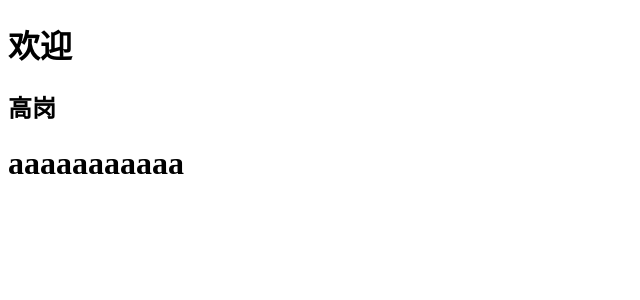
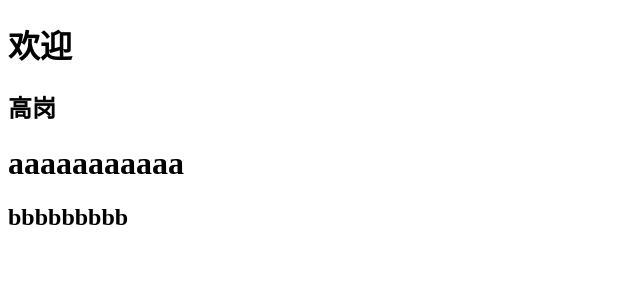
Before and after one commit to 1990zimu/houtai, a Vue app: page / in a window 1280 px wide. Shown: the top 300 px of the page, without its empty margins (0-640 px from the left). Built offline with nearby package versions, Linux system fonts and the light colour scheme.

Commit message:
修改了第一个bug

```diff
--- a/src/App.vue
+++ b/src/App.vue
@@ -3,6 +3,7 @@
     <h1>欢迎</h1>
     <h2>高岗</h2>
     <h1>aaaaaaaaaaa</h1>
+    <h2>bbbbbbbbb</h2>
   </div>
 </template>
 
```
